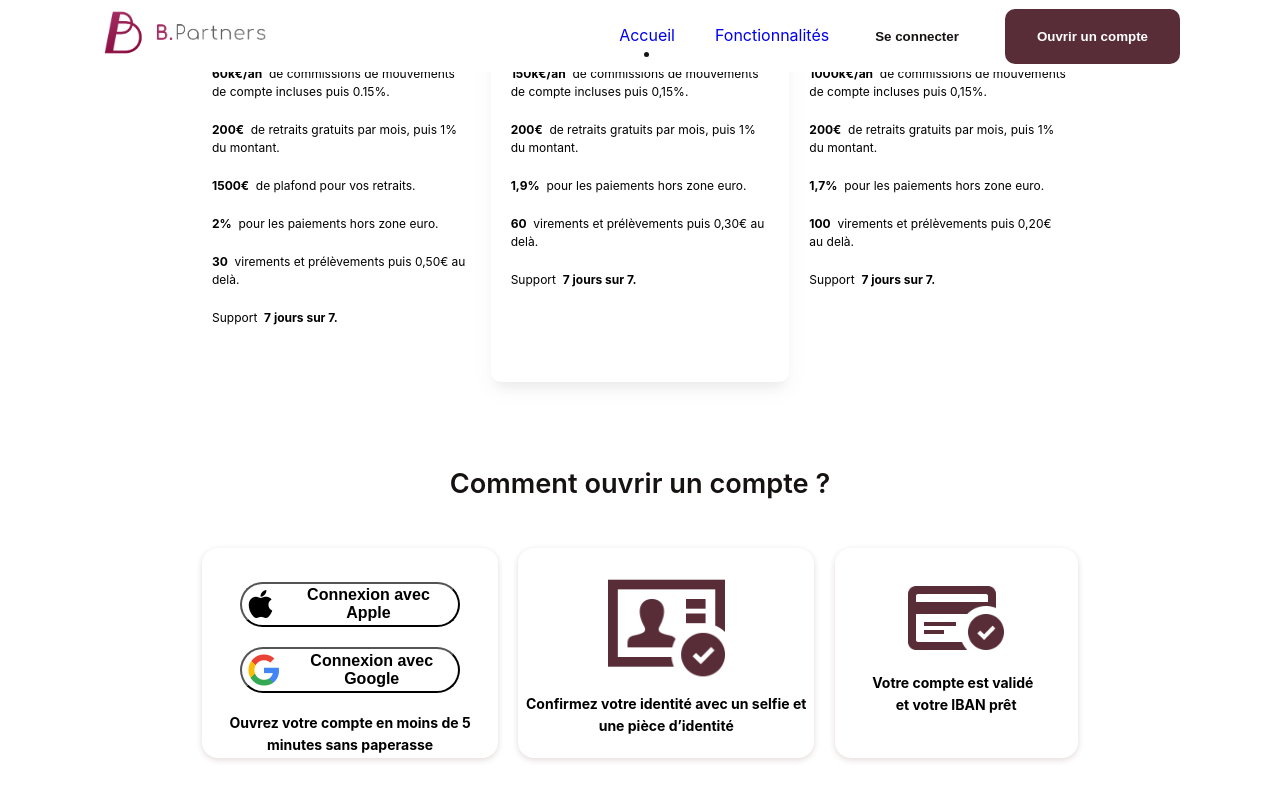
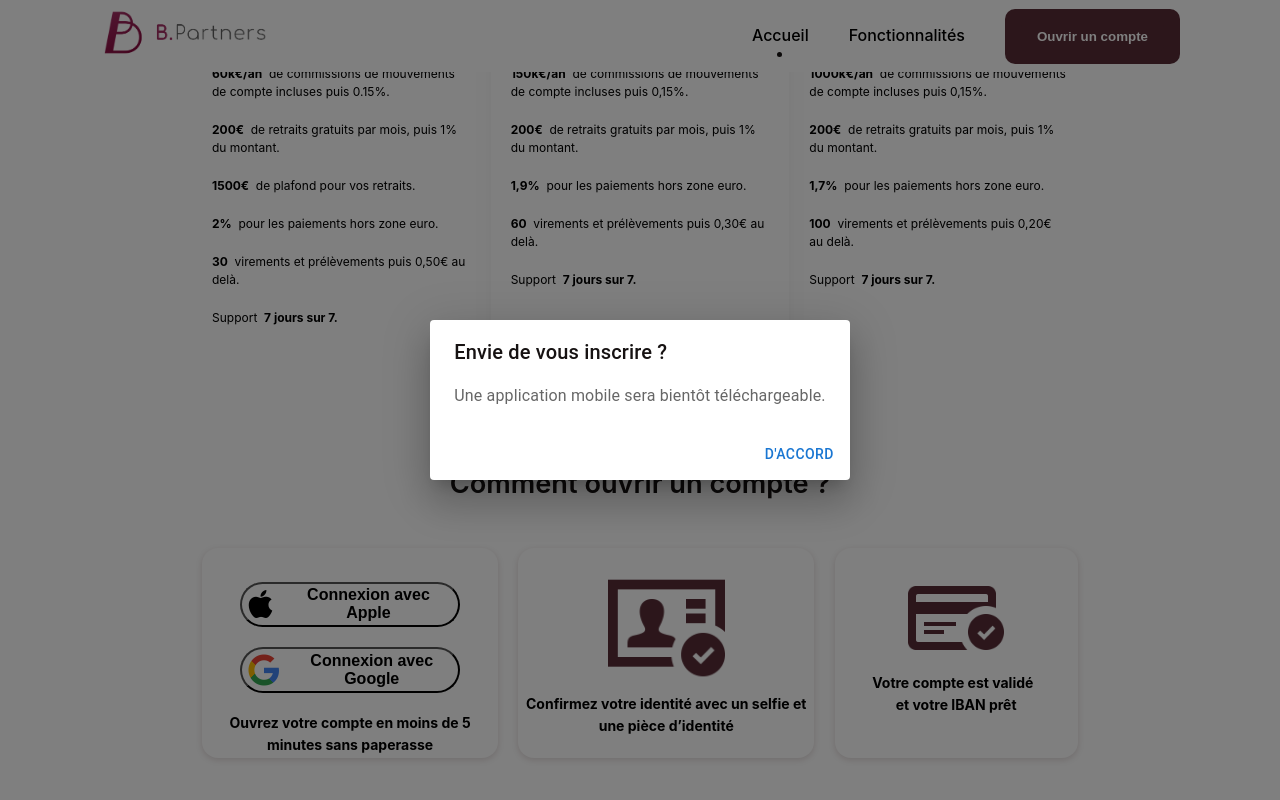
Before and after one commit to b-partners/web-landing, a React (Create React App) app: page / in a window 1280 px wide. Both pictures are taken after a click on the button "Connexion avec Apple". Shown: the part 1692-2492 px from the top of the page. Built offline with nearby package versions, Linux system fonts and the light colour scheme; no server answers.

Commit message:
feat: Changes required on the pull request

```diff
--- a/package.json
+++ b/package.json
@@ -3,15 +3,17 @@
   "version": "0.1.0",
   "private": true,
   "dependencies": {
+    "@emotion/react": "^11.10.4",
+    "@emotion/styled": "^11.10.4",
     "@fortawesome/fontawesome-svg-core": "^1.2.34",
     "@fortawesome/free-solid-svg-icons": "^5.15.2",
     "@fortawesome/react-fontawesome": "^0.1.14",
+    "@mui/material": "^5.10.4",
     "@testing-library/jest-dom": "^5.11.9",
     "@testing-library/react": "^11.2.5",
     "@testing-library/user-event": "^12.6.3",
     "axios": "^0.27.2",
     "prop-types": "^15.8.1",
-    "axios": "^0.27.2",
     "react": "^17.0.1",
     "react-dom": "^17.0.1",
     "react-router-dom": "^5.2.0",
--- a/public/assets/css/styles.css
+++ b/public/assets/css/styles.css
@@ -117,6 +117,8 @@ ul {
 
 a {
 	text-decoration: none;
+	color: black;
+	font-weight: 500;
 }
 
 img,
--- a/src/pages/Home/components/Header/Header.jsx
+++ b/src/pages/Home/components/Header/Header.jsx
@@ -11,7 +11,6 @@ import { Button } from '../../../../common/components/Button';
 
 export function Header() {
   const [menuActive, toggleMenuActive] = useToggle(false);
-  const buttonStyle = { backgroundColor: 'transparent', border: 'none' };
   const [showModal, setToggleShowModal] = useToggle(false);
   const [authPayload, setAuthPayload] = useState({
     phoneNumber: '',
@@ -80,11 +79,6 @@ export function Header() {
               Fonctionnalités
             </a>
           </li>
-          <li className='nav__item'>
-            <button type='button' className='nav__link' style={buttonStyle} onClick={() => setToggleShowModal(true)}>
-              Se connecter
-            </button>
-          </li>
           <li className='nav__item' id='ouvrir-compte'>
             <Button type='submit' loading={isCreatingAccount} label='Ouvrir un compte' onClick={handleCreateAccount} />
           </li>
--- a/src/pages/Home/components/Pricing/Pricing.jsx
+++ b/src/pages/Home/components/Pricing/Pricing.jsx
@@ -1,4 +1,5 @@
 import React from 'react';
+import { Button, Dialog, DialogActions, DialogContent, DialogContentText, DialogTitle } from '@mui/material';
 import './Pricing.css';
 
 import essentiel from '../../assets/img/essentiel.png';
@@ -8,7 +9,7 @@ import confirmer from '../../assets/img/identity.png';
 import valider from '../../assets/img/valider.png';
 
 export function Pricing() {
-
+  const [open, setOpen] = React.useState(false);
   return (
     <div className='pricing__container'>
       <div className='pricing__main'>
@@ -217,7 +218,7 @@ export function Pricing() {
         <div className='decoration__container'>
           <div className='decoration__data'>
             <div className='button-container'>
-              <button type='button' className='connexion-button'>
+              <button type='button' className='connexion-button' onClick={() => setOpen(true)}>
                 <i className="fab fa-apple fa-2x" style={{ marginRight: '.8rem' }} />
                 Connexion avec Apple
               </button>
@@ -243,6 +244,26 @@ export function Pricing() {
             </h4>
           </div>
         </div>
+        <Dialog
+          open={open}
+          onClose={() => setOpen(false)}
+          aria-labelledby="alert-dialog-title"
+          aria-describedby="alert-dialog-description"
+        >
+          <DialogTitle id="alert-dialog-title">
+            Envie de vous inscrire ?
+          </DialogTitle>
+          <DialogContent>
+            <DialogContentText id="alert-dialog-description">
+              Une application mobile sera bientôt téléchargeable.
+            </DialogContentText>
+          </DialogContent>
+          <DialogActions>
+            <Button onClick={() => setOpen(false)} autoFocus>
+              D'accord
+            </Button>
+          </DialogActions>
+        </Dialog>
       </section>
     </div>
   );
--- a/src/pages/Home/components/Welcome/Welcome.jsx
+++ b/src/pages/Home/components/Welcome/Welcome.jsx
@@ -3,7 +3,7 @@ import React from 'react';
 import { usePreregistration } from '../../../../utils/hooks';
 import { Preregistration } from '../Preregistration';
 
-import artisans from '../../assets/img/artisans.jpg';
+import artisans from '../../assets/img/artisans.png';
 import assistant from '../../assets/img/home-overview.png';
 import '../../../../common/components/Modal/Modal.css';
 import '../../assets/css/forms.css';
```
Also changed, not shown: src/pages/Home/assets/img/artisans.png (added).
